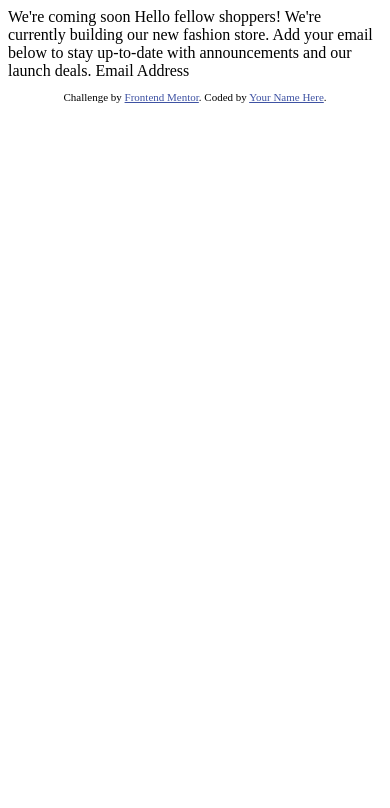
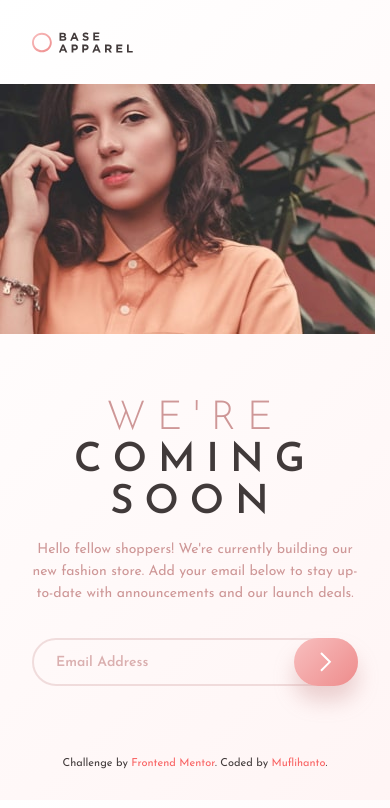
Before and after one commit to muflihanto/frontendmentor-base-apparel-coming-soon, a plain HTML site: page index.html in a window 390 px wide. Drawn offline with Linux system fonts and the light colour scheme.

Commit message:
add mobile styling

```diff
--- a/index.html
+++ b/index.html
@@ -1,32 +1,106 @@
 <!DOCTYPE html>
 <html lang="en">
   <head>
-  <meta charset="UTF-8">
-  <meta name="viewport" content="width=device-width, initial-scale=1.0"> <!-- displays site properly based on user's device -->
+    <meta charset="UTF-8" />
+    <meta
+      name="viewport"
+      content="width=device-width, initial-scale=1.0"
+    />
+    <!-- displays site properly based on user's device -->
 
-  <link rel="icon" type="image/png" sizes="32x32" href="./images/favicon-32x32.png">
+    <link
+      rel="icon"
+      type="image/png"
+      sizes="32x32"
+      href="./images/favicon-32x32.png"
+    />
 
     <title>Frontend Mentor | Base Apparel coming soon page</title>
 
-  <!-- Feel free to remove these styles or customise in your own stylesheet 👍 -->
-  <style>
-    .attribution { font-size: 11px; text-align: center; }
-    .attribution a { color: hsl(228, 45%, 44%); }
-  </style>
+    <!-- Google Fonts -->
+
+    <link
+      rel="preconnect"
+      href="https://fonts.googleapis.com"
+    />
+    <link
+      rel="preconnect"
+      href="https://fonts.gstatic.com"
+      crossorigin
+    />
+    <link
+      href="https://fonts.googleapis.com/css2?family=Josefin+Sans:wght@300;400;600&display=swap"
+      rel="stylesheet"
+    />
+
+    <link
+      rel="stylesheet"
+      href="./styles.css"
+    />
+    <!-- <script
+      defer
+      src="./slider.js"
+    ></script> -->
+    <script
+      defer
+      src="./index.js"
+    ></script>
   </head>
   <body>
-
-  We're coming soon
-
-  Hello fellow shoppers! We're currently building our new fashion store.
-  Add your email below to stay up-to-date with announcements and our launch deals.
-
-  Email Address
+    <header>
+      <img
+        src="./images/logo.svg"
+        alt="Base Apparel Logo"
+      />
+    </header>
+    <div class="content">
+      <picture>
+        <source
+          srcset="./images/hero-desktop.jpg"
+          media="(min-width: 1280px)"
+        />
+        <img
+          src="./images/hero-mobile.jpg"
+          alt="Hero Image"
+        />
+      </picture>
+      <main>
+        <h1>
+          <span> We're </span>
+          coming soon
+        </h1>
+        <p>Hello fellow shoppers! We're currently building our new fashion store. Add your email below to stay up-to-date with announcements and our launch deals.</p>
+        <form action="">
+          <label for="email">
+            <input
+              id="email"
+              type="email"
+              placeholder="Email Address"
+            />
+          </label>
+          <button type="submit">
+            <img
+              src="./images/icon-arrow.svg"
+              alt="Submit Button"
+            />
+          </button>
+        </form>
+      </main>
+    </div>
 
     <footer>
       <p class="attribution">
-      Challenge by <a href="https://www.frontendmentor.io?ref=challenge" target="_blank">Frontend Mentor</a>.
-      Coded by <a href="#">Your Name Here</a>.
+        Challenge by
+        <a
+          href="https://www.frontendmentor.io?ref=challenge"
+          target="_blank"
+          >Frontend Mentor</a
+        >. Coded by
+        <a
+          href="https://github.com/muflihanto"
+          target="_blank"
+          >Muflihanto</a
+        >.
       </p>
     </footer>
   </body>
--- /dev/null
+++ b/index.js
@@ -0,0 +1,4 @@
+const init = () => {
+  console.log("Javascript Works!");
+};
+init();
--- /dev/null
+++ b/styles.css
@@ -0,0 +1,221 @@
+/*
+  Josh's Custom CSS Reset
+  https://www.joshwcomeau.com/css/custom-css-reset/
+*/
+
+*,
+*::before,
+*::after {
+  box-sizing: border-box;
+}
+
+* {
+  margin: 0;
+}
+
+html,
+body {
+  height: 100%;
+}
+
+body {
+  line-height: 1.5;
+  -webkit-font-smoothing: antialiased;
+}
+
+img,
+picture,
+video,
+canvas,
+svg {
+  display: block;
+  max-width: 100%;
+}
+
+input,
+button,
+textarea,
+select {
+  font: inherit;
+}
+
+p,
+h1,
+h2,
+h3,
+h4,
+h5,
+h6 {
+  overflow-wrap: break-word;
+}
+
+#root,
+#__next {
+  isolation: isolate;
+}
+
+/* ------------------------------------------------------------ */
+
+:root {
+  --primary-red: 0, 36%, 70%;
+  --primary-red-100: hsl(0, 36%, 70%);
+  --primary-red-200: hsl(0, 93%, 68%);
+  --neutral: hsl(0, 6%, 24%);
+  --gradient-100: hsl(0, 0%, 100%), hsl(0, 100%, 98%);
+  --gradient-200: hsl(0, 80%, 86%), hsl(0, 74%, 74%);
+}
+
+body {
+  font-family: "Josefin Sans", sans-serif;
+  position: relative;
+  height: max-content;
+  background: linear-gradient(135deg, var(--gradient-100));
+  background-size: 100% 800px;
+}
+
+.content {
+  display: flex;
+  flex-direction: column;
+  gap: 0;
+  padding-bottom: 92px;
+}
+
+header {
+  display: flex;
+  align-items: center;
+  height: 84px;
+  padding-inline: 32px;
+}
+
+header > img {
+  width: auto;
+  height: 21px;
+}
+
+main {
+  margin-top: 64px;
+  text-align: center;
+}
+
+main > h1 {
+  text-transform: uppercase;
+  color: var(--neutral);
+  line-height: 42px;
+  font-size: 40px;
+  letter-spacing: 0.275em;
+}
+
+main span {
+  display: block;
+  font-weight: 300;
+  color: var(--primary-red-100);
+}
+
+main p {
+  color: var(--primary-red-100);
+  margin-top: 15px;
+  font-size: 14px;
+  padding-inline: 32px;
+  line-height: 22px;
+}
+
+form {
+  margin-top: 33px;
+  position: relative;
+  padding-inline: 32px;
+}
+
+form #email {
+  height: 48px;
+  width: 100%;
+  border-radius: 25px;
+  border: 2px solid hsla(var(--primary-red), 0.3);
+  padding-inline: 22px;
+  background: transparent;
+}
+
+#email::placeholder {
+  color: hsla(var(--primary-red), 0.75);
+  font-size: 14px;
+  font-weight: 600;
+  padding-top: 10px;
+}
+
+#email:focus {
+  outline: 2px solid var(--primary-red-100);
+  outline-offset: 1px;
+}
+
+form > button {
+  position: absolute;
+  top: 0;
+  height: 100%;
+  width: 64px;
+  right: 32px;
+  border-radius: 30px;
+  border: none;
+  background: linear-gradient(135deg, var(--gradient-200));
+  display: flex;
+  align-items: center;
+  justify-content: center;
+  box-shadow: 0px 15px 20px hsla(var(--primary-red), 0.4);
+}
+
+.attribution {
+  position: absolute;
+  bottom: 0.5em;
+  font-size: 11px;
+  text-align: center;
+  margin-inline: auto;
+  width: 100vw;
+  color: var(--neutral);
+}
+
+.attribution a {
+  color: var(--primary-red-200);
+  text-decoration: none;
+}
+
+.attribution a:hover {
+  text-decoration: underline;
+}
+
+@media screen and (min-width: 1280px) {
+  header {
+    position: absolute;
+    top: 10px;
+  }
+  .content {
+    flex-direction: row-reverse;
+  }
+}
+
+/* ------------------------------------------ */
+.img-comp-overlay {
+  top: 0;
+  left: 0;
+  position: absolute;
+  width: auto;
+  height: auto;
+  overflow: hidden;
+  text-align: left;
+  max-width: 100vw;
+  z-index: 20;
+}
+
+.img-comp-img {
+  display: block;
+  height: 100%;
+  width: 375px;
+  max-width: none;
+  left: 0;
+  object-fit: none;
+  object-position: left top;
+}
+
+@media screen and (min-width: 1280px) {
+  .img-comp-img {
+    width: 100vw;
+  }
+}
+/* ------------------------------------------ */
```
Lines whose indentation alone changed are shown as unchanged.
